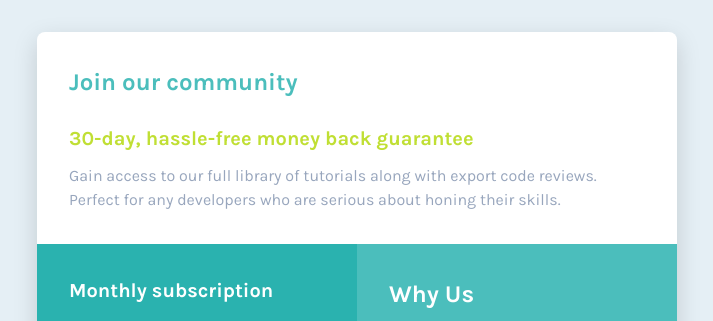
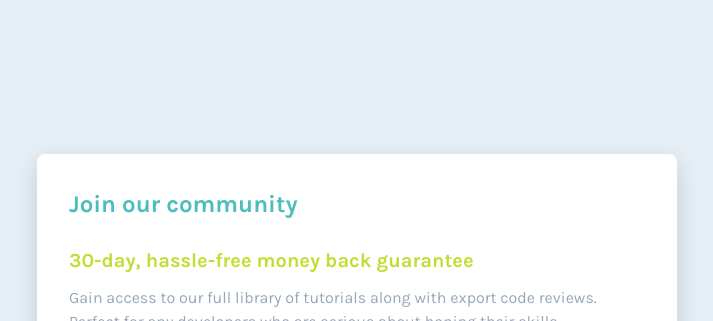
Before and after one commit to Denyos/fem-single-price-grid-component, a website built with Vite: page index.html in a window 1280 px wide. Shown: the top 321 px of the page, without its empty margins (283-996 px from the left). Built offline with nearby package versions, Linux system fonts and the light colour scheme.

Commit message:
Align in the center and place H1 within main

```diff
--- a/index.html
+++ b/index.html
@@ -13,8 +13,8 @@
 </head>
 
 <body>
-    <h1 class="sr-only">Single Price Grid Component Page</h1>
     <main>
+        <h1 class="sr-only">Single Price Grid Component Page</h1>
         <article class="background-neutral-100">
             <section class="plan | text-neutral-900">
                 <h2 class="heading fs-600 text-primary-300 fw-bold">Join our community</h2>
--- a/style.css
+++ b/style.css
@@ -114,10 +114,10 @@ body {
 }
 
 main {
+  min-height: 100svh;
   display: flex;
   justify-content: center;
   align-items: center;
-  padding: 2rem;
 }
 
 article {
```
